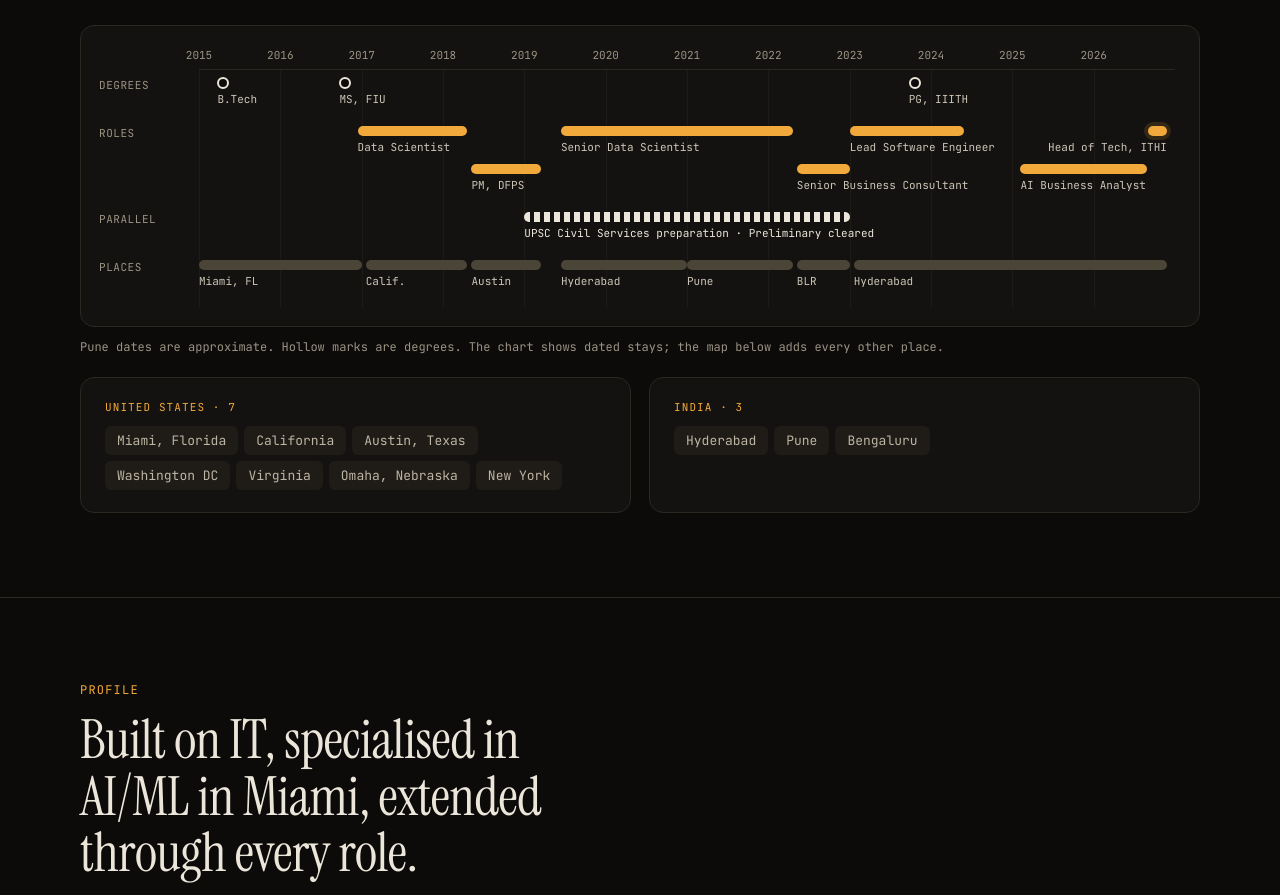
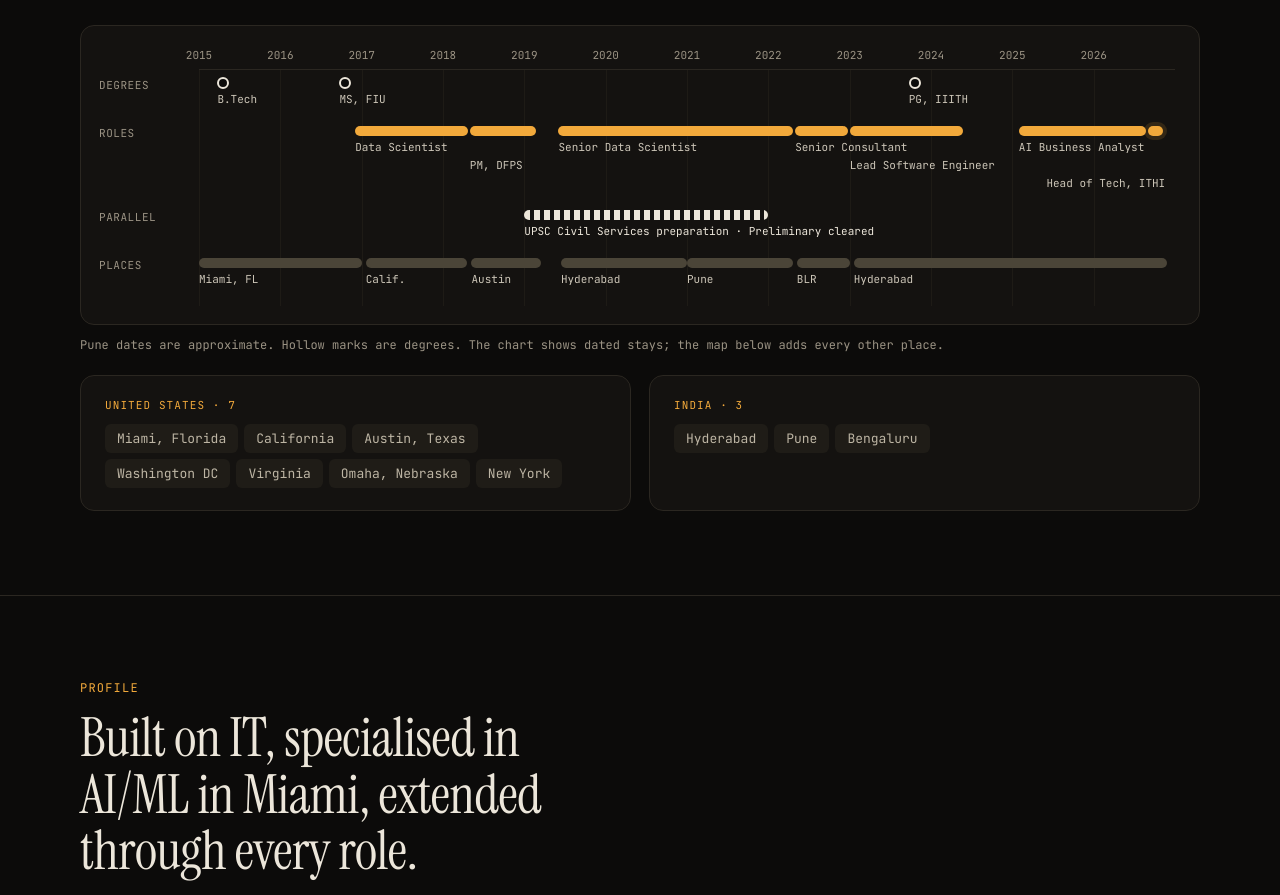
Before and after one commit to bhargavpraneeth/Portfolio, a plain HTML site: page index.html in a window 1280 px wide. Shown: the part 5440-6335 px from the top of the page. Drawn offline with Linux system fonts and the light colour scheme.

Commit message:
Update index.html

```diff
--- a/index.html
+++ b/index.html
@@ -44,7 +44,11 @@ a { color: inherit; }
 .bar nav { display: flex; gap: 22px; }
 .bar nav a { font: 400 12px var(--mono); color: var(--mute); text-decoration: none; letter-spacing: .04em; }
 .bar nav a:hover { color: var(--amber); }
-@media (max-width: 760px) { .bar nav { display: none; } }
+@media (max-width: 760px) {
+  .bar .wrap { flex-wrap: wrap; gap: 6px 16px; padding-block: 10px 8px; }
+  .bar nav { order: 3; flex: 0 0 100%; gap: 20px; overflow-x: auto; white-space: nowrap; scrollbar-width: none; padding-bottom: 4px; }
+  .bar nav::-webkit-scrollbar { display: none; }
+}
 
 /* hero */
 .hero { position: relative; overflow: hidden; border-bottom: 1px solid var(--line); }
@@ -224,6 +228,10 @@ footer .wrap { display: flex; justify-content: space-between; flex-wrap: wrap; g
 .seg.civ .b { background: repeating-linear-gradient(90deg, var(--text) 0 6px, transparent 6px 10px); height: 10px; }
 .seg.civ .t { color: var(--text); }
 .seg.now .b { box-shadow: 0 0 0 4px var(--amber-soft); }
+.lane.tall { height: 74px; }
+.seg.role .b { width: calc(100% - 2px); }
+.seg.t2 .t { top: 32px; }
+.seg.t3 .t { top: 50px; }
 .seg .d { width: 12px; height: 12px; border-radius: 50%; background: var(--ink); border: 2px solid var(--text); margin-left: -6px; margin-top: -1px; }
 .geo { display: grid; grid-template-columns: 1fr 1fr; gap: 18px; margin-top: 22px; }
 .geo .g { border: 1px solid var(--line); border-radius: 14px; padding: 22px 24px; background: var(--panel); }
@@ -904,13 +912,19 @@ footer .wrap { display: flex; justify-content: space-between; flex-wrap: wrap; g
     h += '</div>';
     function seg(a, b, t, cls) { return '<div class="seg ' + (cls || '') + '" style="left:' + p(a) + ';width:' + w(a, b) + '" title="' + t + '"><div class="b"></div><div class="t">' + t + '</div></div>'; }
     function dot(y, t) { return '<div class="seg" style="left:' + p(y) + '"><div class="d"></div><div class="t" style="left:-6px">' + t + '</div></div>'; }
-    function row(label, lanes) { return '<div class="track-row"><div class="lab">' + label + '</div>' + lanes.map(function (l) { return '<div class="lane">' + l + '</div>'; }).join('') + '</div>'; }
+    function row(label, lanes, lc) { return '<div class="track-row"><div class="lab">' + label + '</div>' + lanes.map(function (l) { return '<div class="lane' + (lc ? ' ' + lc : '') + '">' + l + '</div>'; }).join('') + '</div>'; }
     h += row('Degrees', [dot(2015.3, 'B.Tech') + dot(2016.8, 'MS, FIU') + dot(2023.8, 'PG, IIITH')]);
+    /* Roles: one sequential lane, dates match the Experience list; labels staggered on two tiers so none collide */
     h += row('Roles', [
-      seg(2016.95, 2018.3, 'Data Scientist') + seg(2019.45, 2022.3, 'Senior Data Scientist') + seg(2023.0, 2024.4, 'Lead Software Engineer') + seg(2026.67, 2026.9, 'Head of Tech, ITHI', 'now r'),
-      seg(2018.35, 2019.2, 'PM, DFPS') + seg(2022.35, 2023.0, 'Senior Business Consultant') + seg(2025.1, 2026.65, 'AI Business Analyst')
-    ]);
-    h += row('Parallel', [seg(2019.0, 2023.0, 'UPSC Civil Services preparation · Preliminary cleared', 'civ')]);
+      seg(2016.92, 2018.33, 'Data Scientist', 'role') +
+      seg(2018.33, 2019.17, 'PM, DFPS', 'role t2') +
+      seg(2019.42, 2022.33, 'Senior Data Scientist', 'role') +
+      seg(2022.33, 2023.0, 'Senior Consultant', 'role') +
+      seg(2023.0, 2024.42, 'Lead Software Engineer', 'role t2') +
+      seg(2025.08, 2026.67, 'AI Business Analyst', 'role') +
+      seg(2026.67, 2026.88, 'Head of Tech, ITHI', 'role now r t3')
+    ], 'tall');
+    h += row('Parallel', [seg(2019.0, 2022.0, 'UPSC Civil Services preparation · Preliminary cleared', 'civ')]);
     h += row('Places', [
       seg(2015.0, 2017.0, 'Miami, FL', 'loc') + seg(2017.05, 2018.3, 'Calif.', 'loc') + seg(2018.35, 2019.2, 'Austin', 'loc') + seg(2019.45, 2021.0, 'Hyderabad', 'loc') + seg(2021.0, 2022.3, 'Pune', 'loc') + seg(2022.35, 2023.0, 'BLR', 'loc') + seg(2023.05, 2026.9, 'Hyderabad', 'loc')
     ]);
```
